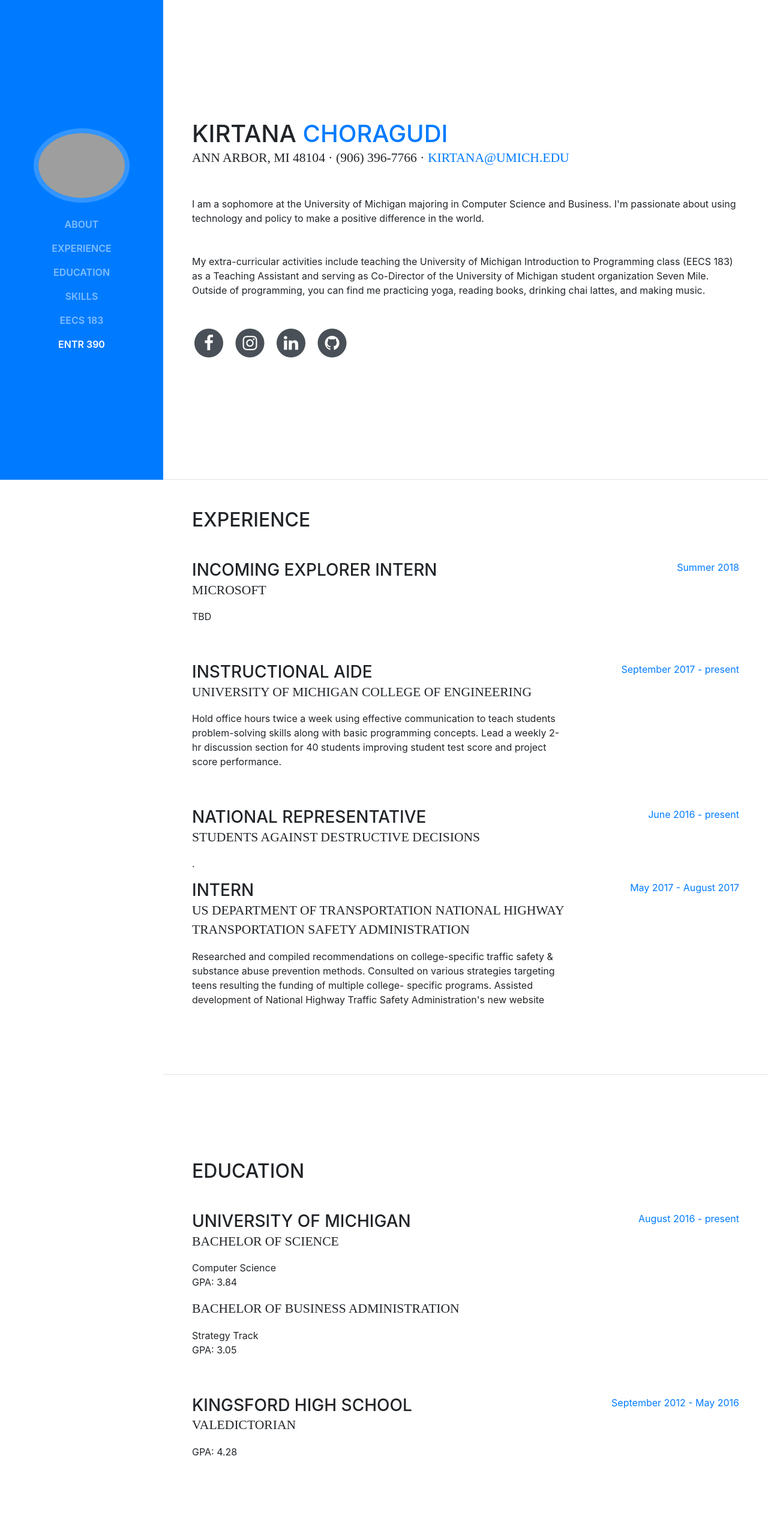
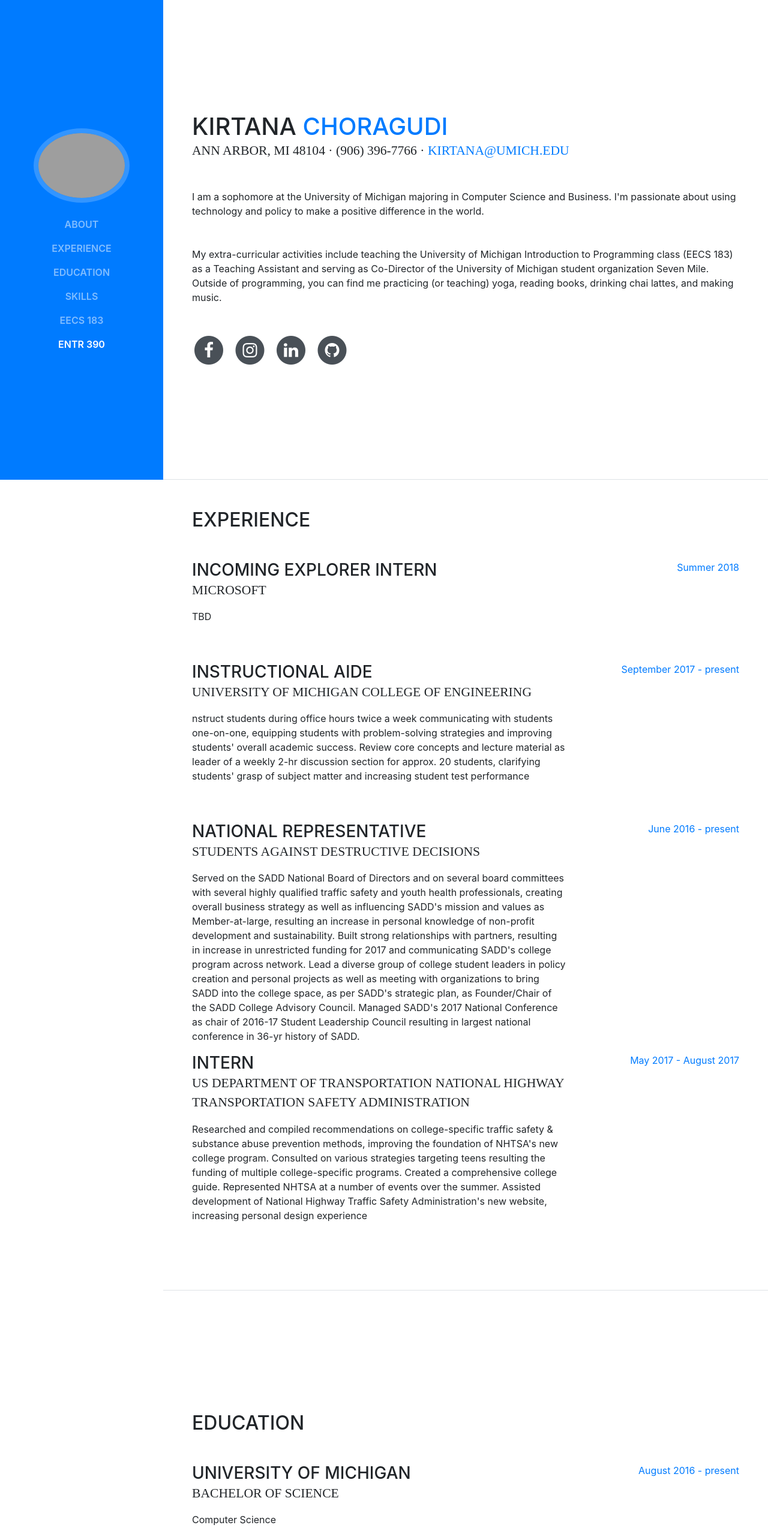
Before and after one commit to kirtanac/kirtanac.github.io, a website with bundled scripts: page index.html in a window 1280 px wide. Shown: the top 2553 px of the page at 60% size. Built offline with nearby package versions, Linux system fonts and the light colour scheme; grey boxes are pictures that could not be loaded; a web font is replaced by a local one.

Commit message:
more changes

```diff
--- a/index.html
+++ b/index.html
@@ -72,7 +72,7 @@
             <a href="mailto:kirtana@umich.edu">kirtana@umich.edu</a>
           </div>
           <p class="mb-5">I am a sophomore at the University of Michigan majoring in Computer Science and Business. I'm passionate about using technology and policy to make a positive difference in the world. </p>
-          <p class="mb-5">My extra-curricular activities include teaching the University of Michigan Introduction to Programming class (EECS 183) as a Teaching Assistant and serving as Co-Director of the University of Michigan student organization Seven Mile. Outside of programming, you can find me practicing yoga, reading books, drinking chai lattes, and making music. </p>
+          <p class="mb-5">My extra-curricular activities include teaching the University of Michigan Introduction to Programming class (EECS 183) as a Teaching Assistant and serving as Co-Director of the University of Michigan student organization Seven Mile. Outside of programming, you can find me practicing (or teaching) yoga, reading books, drinking chai lattes, and making music. </p>
           <ul class="list-inline list-social-icons mb-0">
             <li class="list-inline-item">
               <a href="https://www.facebook.com/kirtana.choragudi">
@@ -129,7 +129,7 @@
             <div class="resume-content mr-auto">
               <h3 class="mb-0">Instructional Aide</h3>
               <div class="subheading mb-3">University of Michigan College of Engineering</div>
-              <p>Hold office hours twice a week using effective communication to teach students problem-solving skills along with basic programming concepts. Lead a weekly 2-hr discussion section for 40 students improving student test score and project score performance. </p>
+              <p>nstruct students during office hours twice a week communicating with students one-on-one, equipping students with problem-solving strategies and improving students' overall academic success. Review core concepts and lecture material as leader of a weekly 2-hr discussion section for approx. 20 students, clarifying students' grasp of subject matter and increasing student test performance</p>
             </div>
             <div class="resume-date text-md-right">
               <span class="text-primary">September 2017 - present</span>
@@ -140,7 +140,7 @@
             <div class="resume-content mr-auto">
               <h3 class="mb-0">National Representative</h3>
               <div class="subheading mb-3">Students Against Destructive Decisions</div>
-              <p>.</p>
+              <p>Served on the SADD National Board of Directors and on several board committees with several highly qualified traffic safety and youth health professionals, creating overall business strategy as well as influencing SADD's mission and values  as Member-at-large, resulting an increase in personal knowledge of non-profit development and sustainability. Built strong relationships with partners, resulting in increase in unrestricted funding for 2017 and communicating SADD's college program across network. Lead a diverse group of college student leaders in policy creation and personal projects as well as meeting with organizations to bring SADD into the college space, as per SADD's strategic plan, as Founder/Chair of the SADD College Advisory Council. Managed SADD's 2017 National Conference as chair of 2016-17 Student Leadership Council resulting in largest national conference in 36-yr history of SADD. </p>
             </div>
             <div class="resume-date text-md-right">
               <span class="text-primary">June 2016 - present</span>
@@ -151,7 +151,7 @@
             <div class="resume-content mr-auto">
               <h3 class="mb-0">Intern</h3>
               <div class="subheading mb-3">US Department of Transportation National Highway Transportation Safety Administration</div>
-              <p>Researched and compiled recommendations on college-specific traffic safety &amp; substance abuse prevention methods. Consulted on various strategies targeting teens resulting the funding of multiple college- specific programs. Assisted development of National Highway Traffic Safety Administration's new website</p>
+              <p>Researched and compiled recommendations on college-specific traffic safety &amp; substance abuse prevention methods, improving the foundation of NHTSA's new college program. Consulted on various strategies targeting teens resulting the funding of multiple college-specific programs. Created a comprehensive college guide. Represented NHTSA at a number of events over the summer. Assisted development of National Highway Traffic Safety Administration's new website, increasing personal design experience</p>
             </div>
             <div class="resume-date text-md-right">
               <span class="text-primary">May 2017 - August 2017</span>
@@ -171,10 +171,10 @@
               <h3 class="mb-0">University of Michigan</h3>
               <div class="subheading mb-3">Bachelor of Science</div>
               <div>Computer Science</div>
-              <p>GPA: 3.84</p>
+
               <div class="subheading mb-3">Bachelor of Business Administration</div>
               <div>Strategy Track</div>
-              <p>GPA: 3.05</p>
+
             </div>
             <div class="resume-date text-md-right">
               <span class="text-primary">August 2016 - present</span>
@@ -185,7 +185,7 @@
             <div class="resume-content mr-auto">
               <h3 class="mb-0">Kingsford High School</h3>
               <div class="subheading mb-3">Valedictorian</div>
-              <p>GPA: 4.28</p>
+
             </div>
             <div class="resume-date text-md-right">
               <span class="text-primary">September 2012 - May 2016</span>
@@ -228,6 +228,12 @@
             <li class="list-inline-item">
               <i class="devicons devicons-wordpress"></i>
             </li>
+          </ul>
+          <div class="subheading mb-3">Certifications</div>
+          <ul class="fa-ul mb-0">
+            <li>
+              <i class="fa-li fa fa-check"></i>
+              RYT-200 Yoga Teacher from Yoga Alliance and aUM Yoga</li>
           </ul>
 
          <!--  <div class="subheading mb-3">Workflow</div>
```
